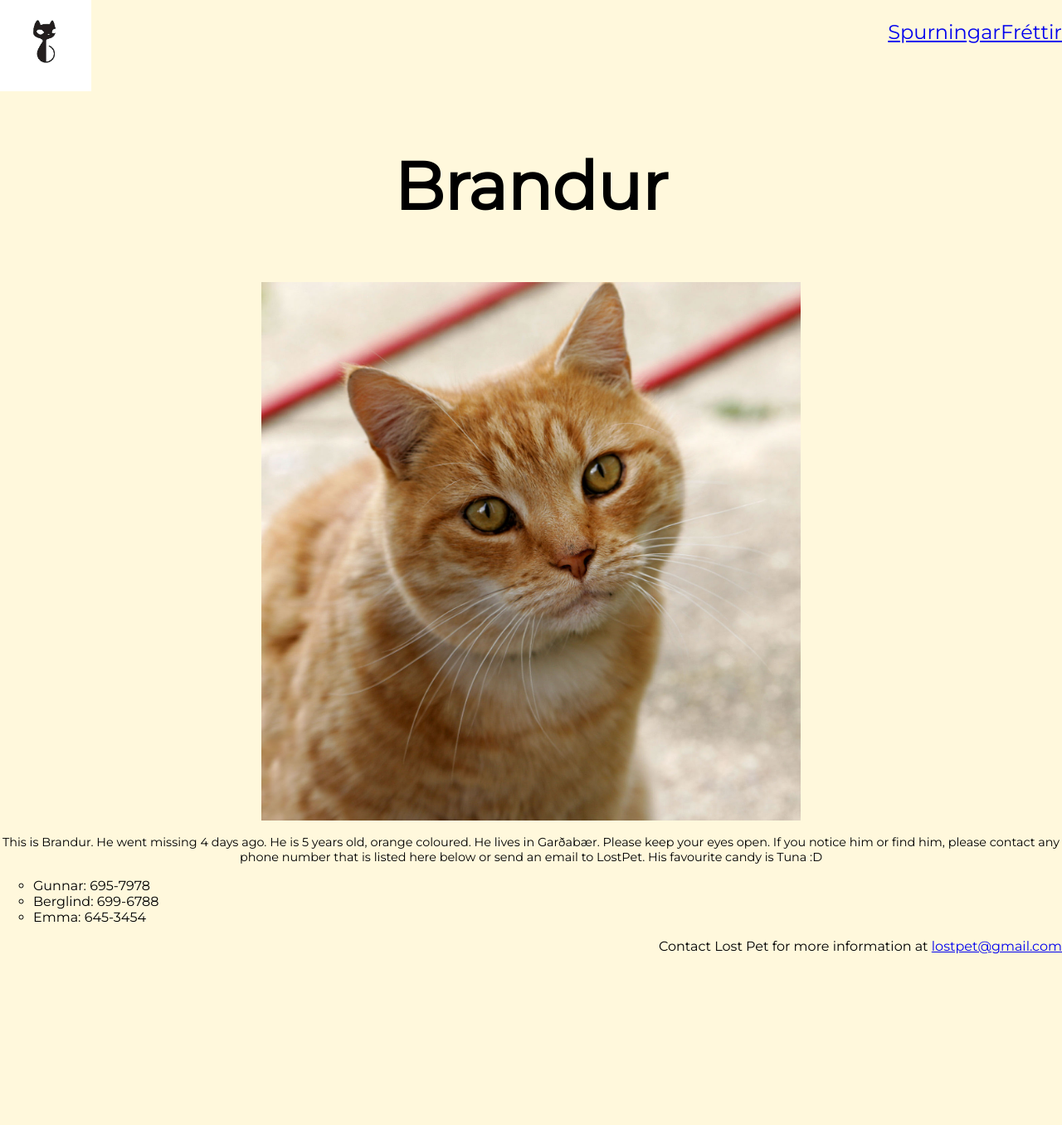
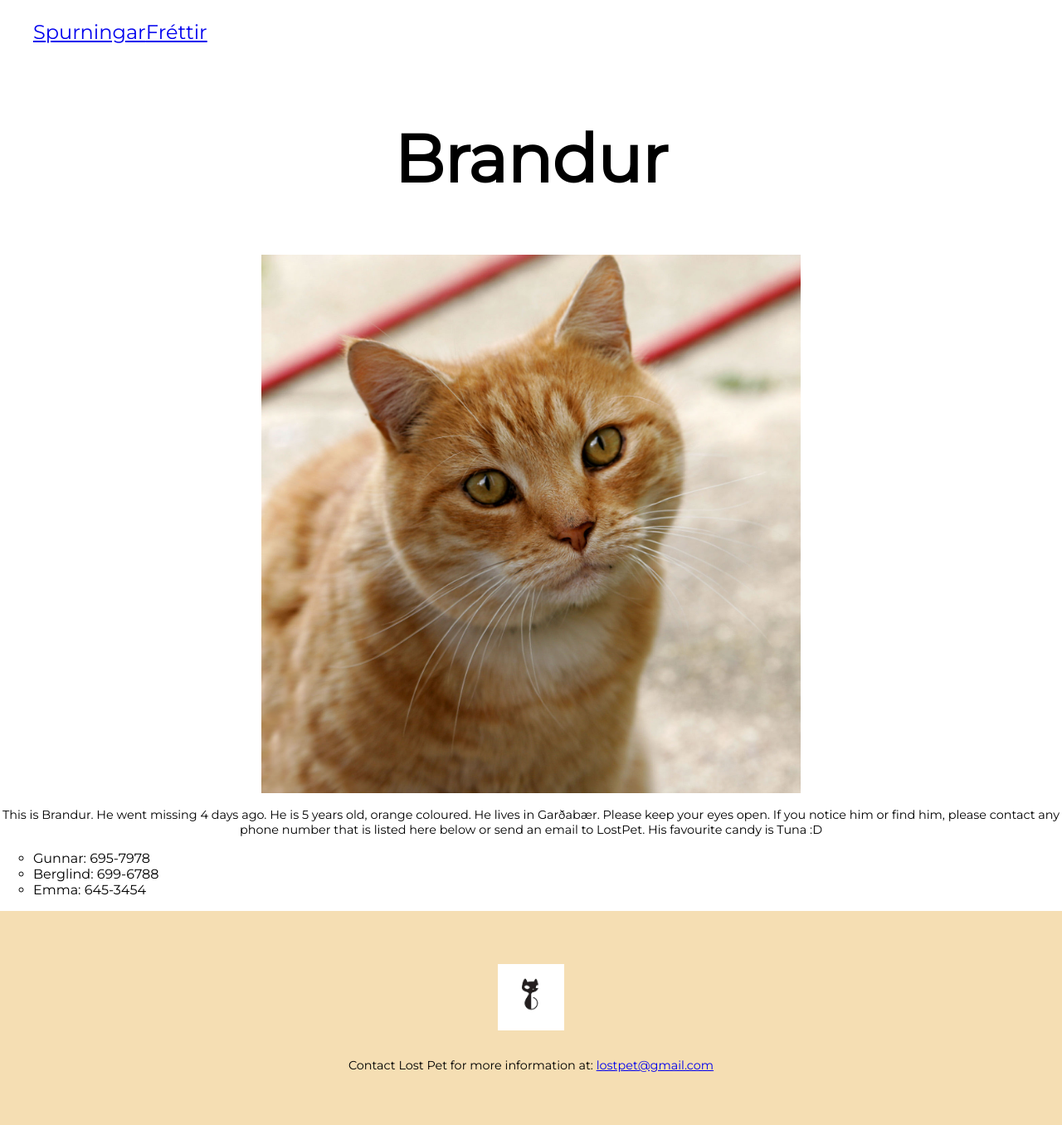
Before and after one commit to Bskafta/Vefskolinn_verkefni1, a plain HTML site: page Index.html in a window 1280 px wide. Shown: the whole page at 83% size. Before the commit the page ends 1150 px from the top, so only its background shows below. Drawn offline with Linux system fonts and the light colour scheme.

Commit message:
lagfæring

```diff
--- a/Index.html
+++ b/Index.html
@@ -11,10 +11,8 @@
 <body>
     <div class="container">
         <header>
-            <img src="images/catlogo.jpg" alt="logo" class="logo">
-
             <nav>
-                <ul class="navigationbar">
+                <ul class=list-container>
                     <li><a href="#" >Spurningar</a></li>
                     <li><a href="#" >Fréttir</a></li>
                 </ul>
@@ -24,11 +22,15 @@
             <h1>Brandur</h1>
             <img src="images/Cat03.jpg" alt="Brandur" class="catimg">
         </section>
-        <p class="description">This is Brandur. He went missing 4 days ago. He is 5 years old, orange coloured.
+       <div class="p-description">
+           <p class="description">This is Brandur. He went missing 4 days ago. He is 5 years old, orange coloured.
             He lives in Garðabær. Please keep your eyes open. If you notice him or find him, please
             contact any phone number that is listed here below or send an email to LostPet.
             His favourite candy is Tuna :D
-        </p>
+            </p>
+        </div>
+
+
         <ul class="phonenumber">
             <li>Gunnar: 695-7978</li>
             <li>Berglind: 699-6788</li>
@@ -37,9 +39,13 @@
 
     </div>
 
-    <footer class="petfooter">
-        Contact Lost Pet for more information at
-        <a href="mailto:lostpet@gmail.com">lostpet@gmail.com</a>
+    <footer>
+        <div class=footer-container>
+            <div class=container>
+                <img src="images/catlogo.jpg" alt="logo" class="logo">
+                <p>Contact Lost Pet for more information at: <a href="mailto:lostpet@gmail.com">lostpet@gmail.com</a></p>
+            </div>
+        </div>
     </footer>
 </body>
 </html>
--- a/css/main.css
+++ b/css/main.css
@@ -3,7 +3,7 @@
 
 body{
     margin: 0;
-    background-color:cornsilk;
+    background-color:white;
     font-family: 'Montserrat', sans-serif;
 }
 
@@ -22,20 +22,21 @@ ul {
 }
 
 .logo {
-    width: 110px;
+    margin: 1em;
+    width: 80px;
 }
 
 header{
     display: flex;
+    font-size: 24px;
+
+}
+.list-container{
+    display: flex;
+    flex-direction: row;
     justify-content: space-between;
 }
 
-.navigationbar{
-    font-size: 24px;
-    display: flex;
-    flex-direction: row;
-
-}
 
 h1{
     font-size: 80px;
@@ -50,7 +51,7 @@ h1{
     text-align: left;
 }
 
-.petfooter{
-    text-align: end;
-
+.footer-container{
+    padding: 3em 0;
+    background-color:wheat;
 }
```
